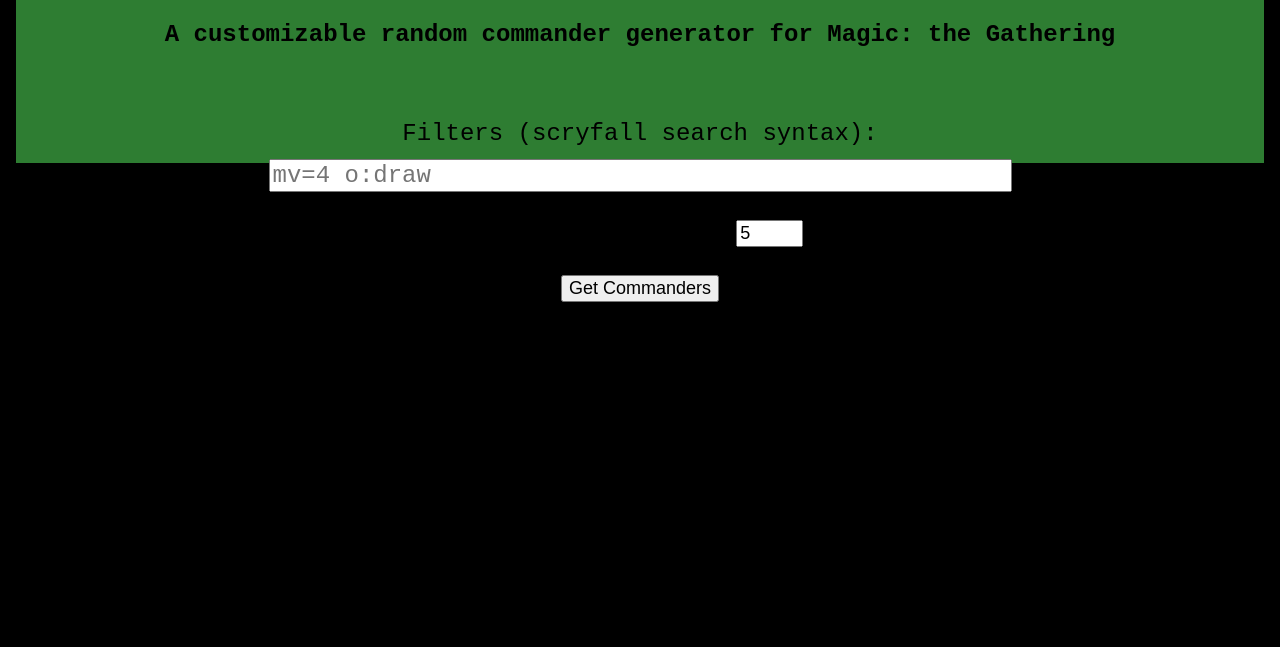
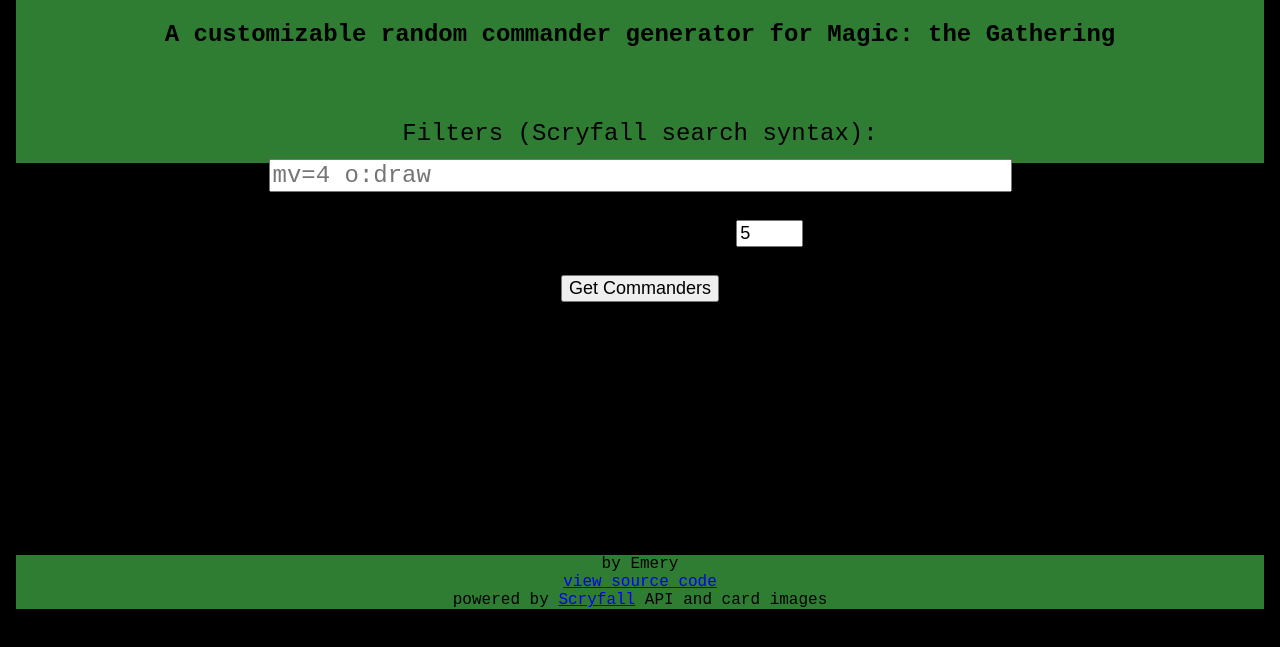
Before and after one commit to boltmarrow/randomander, a plain HTML site: page index.html in a window 1280 px wide. Shown: the part 109-756 px from the top of the page. Drawn offline with Linux system fonts and the light colour scheme.

Commit message:
add footer and update README

```diff
--- a/index.html
+++ b/index.html
@@ -6,6 +6,7 @@
         h1 {text-align: center; font-size: 4em; margin:0em;}
         h3 {text-align: center; font-size: 1.5em; margin-bottom: 3em;}
         form {font-size: 1.5em;}
+
         #top {
             background-color: #2E7D32;
             text-align: center;
@@ -18,6 +19,7 @@
             text-align: center;
             max-width:100vw;
             color: white;
+            min-height: 28vw;
         }
         #filter {
             font-family: "Courier New";
@@ -30,6 +32,11 @@
         #loadDocButton {
             font-size: 0.75em;
         }
+        #footerDiv {
+            background-color: #2E7D32;
+            max-width:100vw;
+            text-align:center;
+        }
 
     </style>
     <title>Randomander - A customizable random commander generator for MTG</title>
@@ -41,7 +48,7 @@
         <h3>A customizable random commander generator for Magic: the Gathering</h3>
 
         <form>
-            <label for="filter">Filters (scryfall search syntax): </label><br>
+            <label for="filter">Filters (Scryfall search syntax): </label><br>
             <input type="text" id="filter" name="filter" size="50" placeholder="mv=4 o:draw" oninput="filterUpdate()">
             <br><br>
             <label for="displayCnt">Cards per search: </label>
@@ -55,6 +62,11 @@
     </div>
     <br>
     <div id="outputDiv"></div>
+    <div id="footerDiv">
+        <p>by Emery<br>
+        <a href="https://github.com/boltmarrow/randomander">view source code</a><br>
+        powered by <a href="https://scryfall.com">Scryfall</a> API and card images</p>
+    </div>
 <script>
 
 // global list of cards to pick commanders from (for use across async API requests)
```
Also changed, not shown: README.md.
